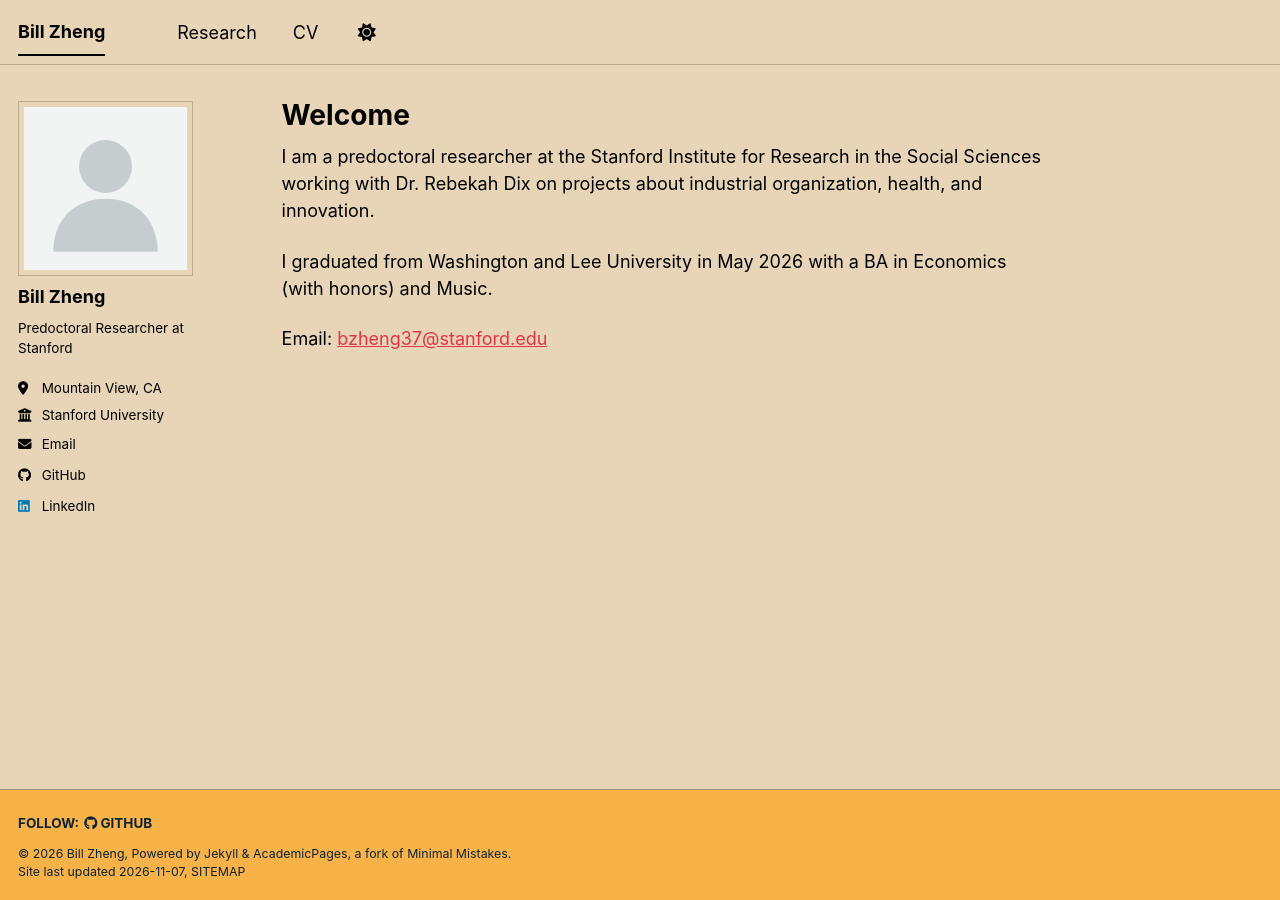
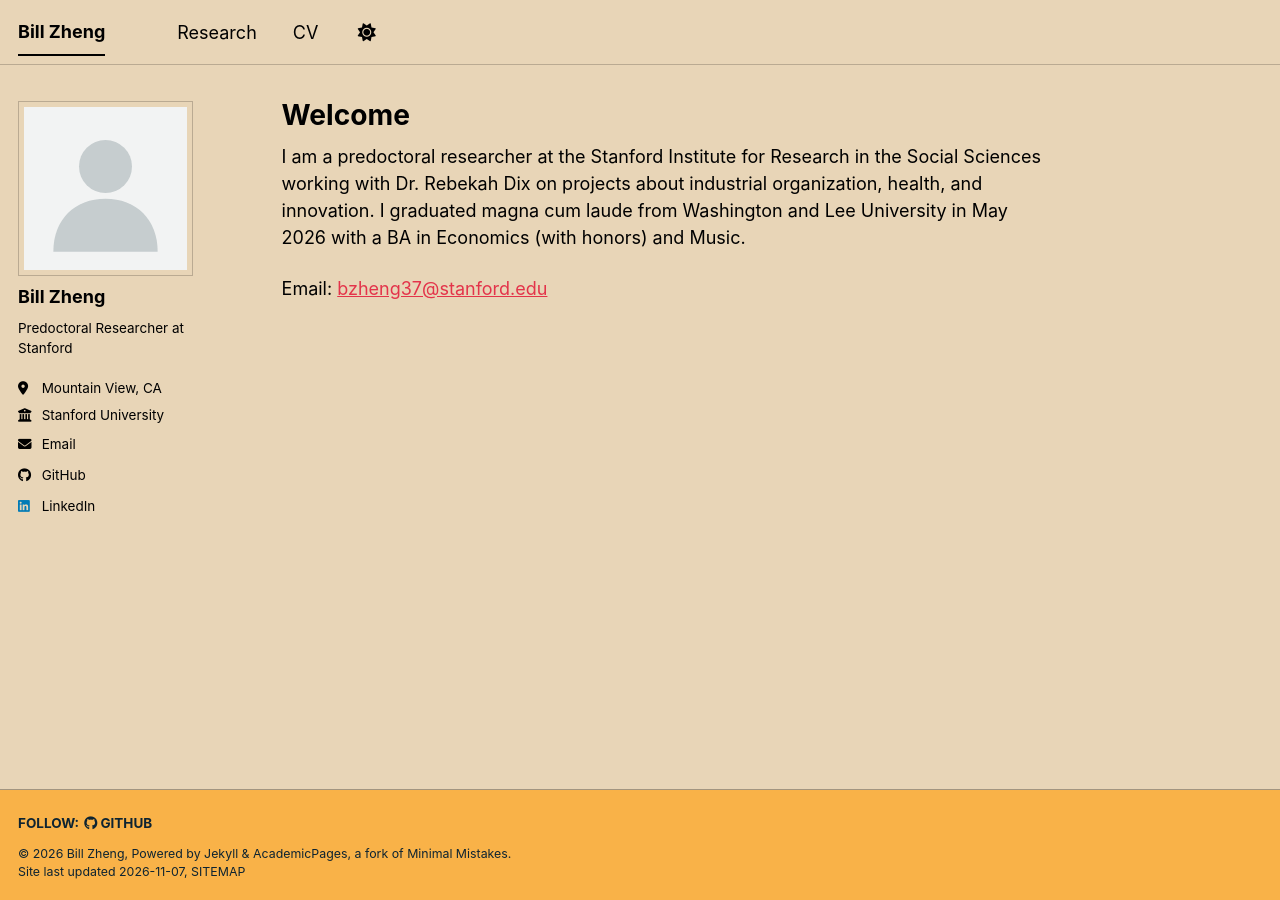
Before and after one commit to billzheng37/billzheng37.github.io, a Jekyll site: the page built from _pages/about.md, in a window 1280 px wide. Built offline with Jekyll 4.4.1, drawn with Linux system fonts in a browser that asks for light colours; a script bundle is joined from its source files by our own code; a style sheet for code colours, icons or effects is not loaded.

Commit message:
add honor
Merged two sentences about educational background and research.

```diff
--- a/_pages/about.md
+++ b/_pages/about.md
@@ -7,9 +7,7 @@ redirect_from:
   - /about.html
 ---
 
-I am a predoctoral researcher at the Stanford Institute for Research in the Social Sciences working with Dr. Rebekah Dix on projects about industrial organization, health, and innovation.
-
-I graduated from Washington and Lee University in May 2026 with a BA in Economics (with honors) and Music.
+I am a predoctoral researcher at the Stanford Institute for Research in the Social Sciences working with Dr. Rebekah Dix on projects about industrial organization, health, and innovation. I graduated magna cum laude from Washington and Lee University in May 2026 with a BA in Economics (with honors) and Music.
 
 {% if site.author.email %}
 Email: [{{ site.author.email }}](mailto:{{ site.author.email }})
```
